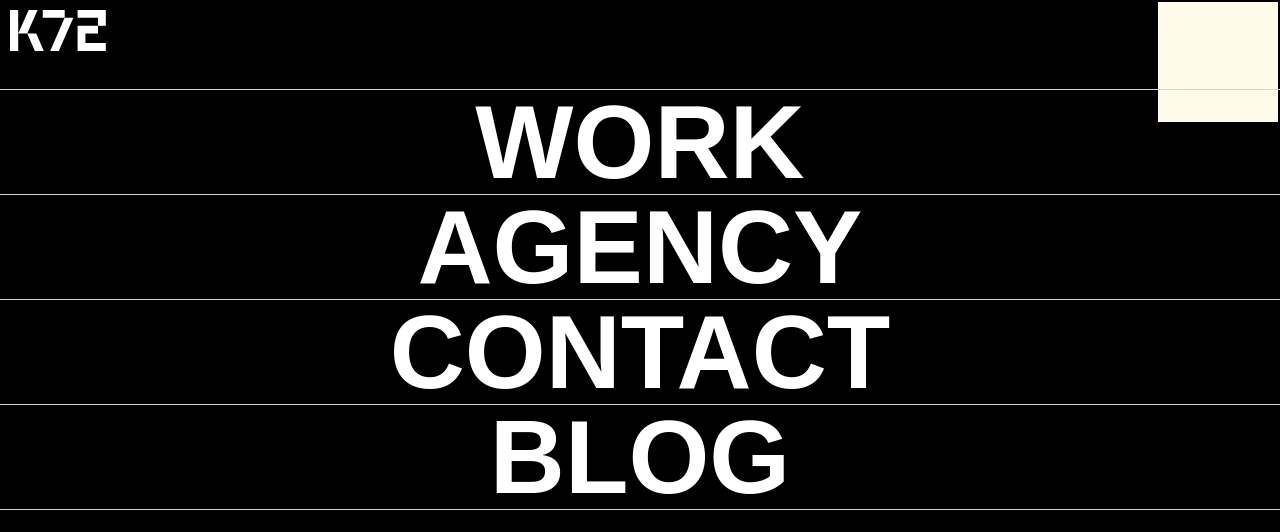
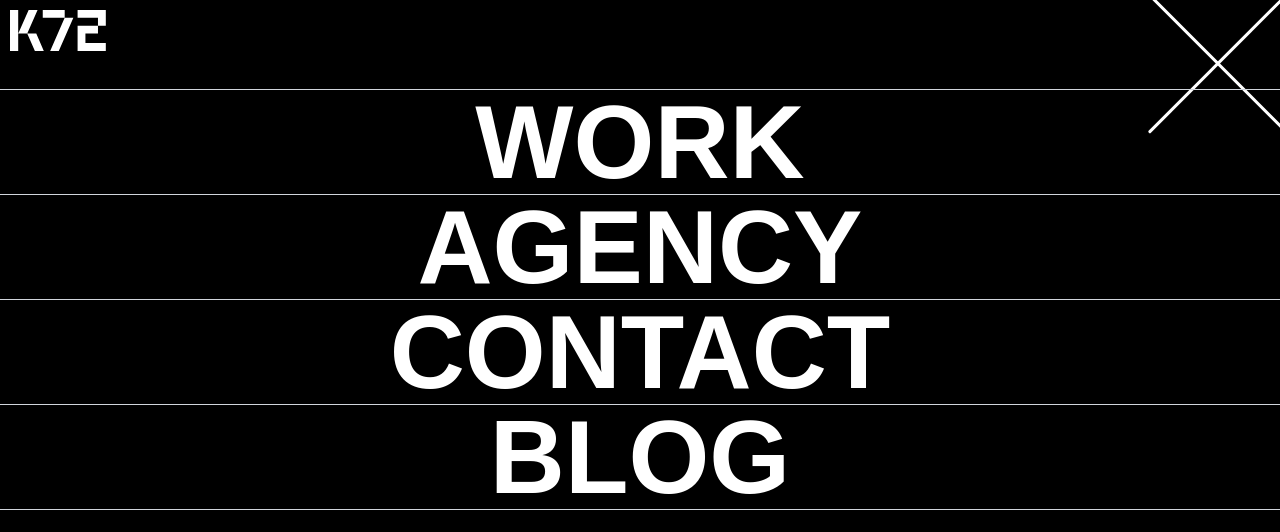
Before and after one commit to YGCodeScape/K72, a React (Vite) app: page / in a window 1280 px wide. Shown: the top 532 px of the page. Built offline with nearby package versions, Linux system fonts and the light colour scheme; a web font is replaced by a local one.

Commit message:
clsoe icon done

```diff
--- a/index.html
+++ b/index.html
@@ -5,6 +5,7 @@
     <meta name="viewport" content="width=device-width, initial-scale=1.0" />
     <link rel="preconnect" href="https://fonts.googleapis.com">
 <link rel="preconnect" href="https://fonts.gstatic.com" crossorigin>
+<link href="https://cdn.jsdelivr.net/npm/remixicon@4.5.0/fonts/remixicon.css" rel="stylesheet"/>
 <link href="https://fonts.googleapis.com/css2?family=Montserrat:ital,wght@0,100..900;1,100..900&family=Outfit:wght@100..900&family=Quicksand:wght@300..700&family=Sansation:ital,wght@0,300;0,400;0,700;1,300;1,400;1,700&display=swap" rel="stylesheet">
     <title>K72_yg</title>
   </head>
--- a/src/components/Navigation/FullScreenNav.jsx
+++ b/src/components/Navigation/FullScreenNav.jsx
@@ -11,9 +11,9 @@ const FullScreenNav = () => {
                     </svg>
                 </div>
             </div>
-            <div className='h-30 w-30 bg-amber-50 absolute top-0 right-0 cursor-pointer'>
-                <div></div>
-                <div></div>
+            <div className='cross-i h-30 w-30 absolute flex justify-center items-center top-0 right-0 cursor-pointer'>
+                <div className='cross-bar h-[25vh] w-[0.2rem] bg-white rounded-full -rotate-45 '></div>
+                <div className='cross-bar h-[25vh] w-[0.2rem] bg-white rounded-full rotate-45 '></div>
             </div>
         </div>
         <div className="fn-tags py-7">
--- a/src/index.css
+++ b/src/index.css
@@ -53,6 +53,11 @@ body {
     animation-iteration-count: infinite;
     animation-timing-function: linear;
 }
+
+.cross-i:hover .cross-bar {
+    background-color: #D3FD50;
+}
+
 @keyframes moveAnimation {
     from {
         transform: translateX(0);
```
Also changed, not shown: src/components/Navigation/txt.txt.
